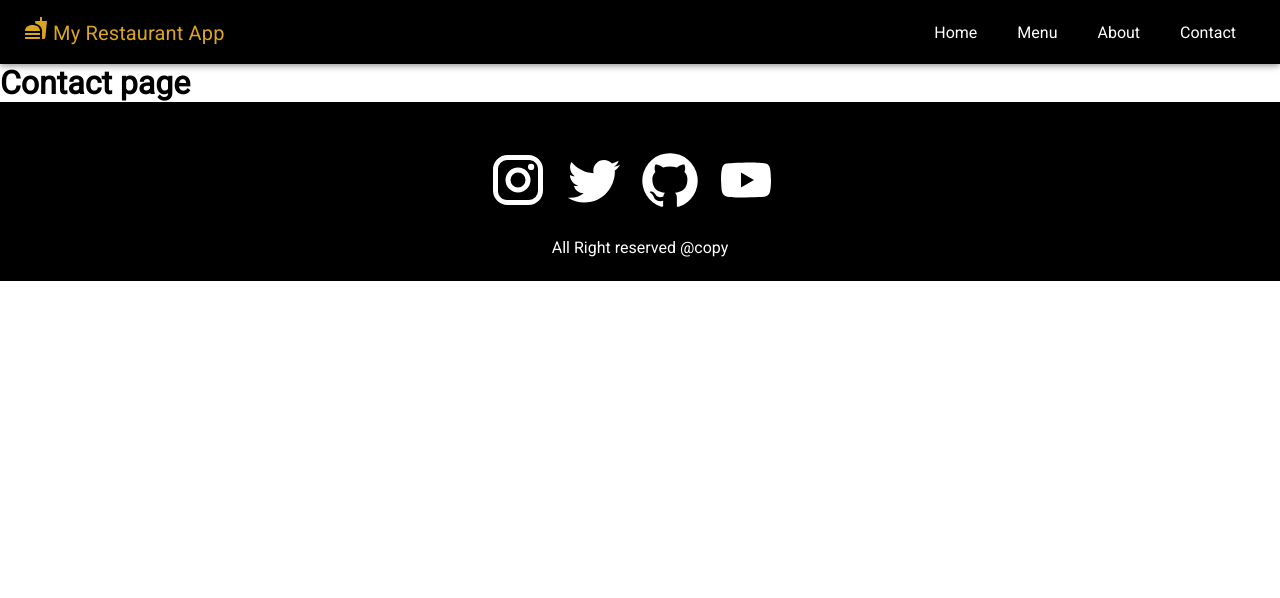
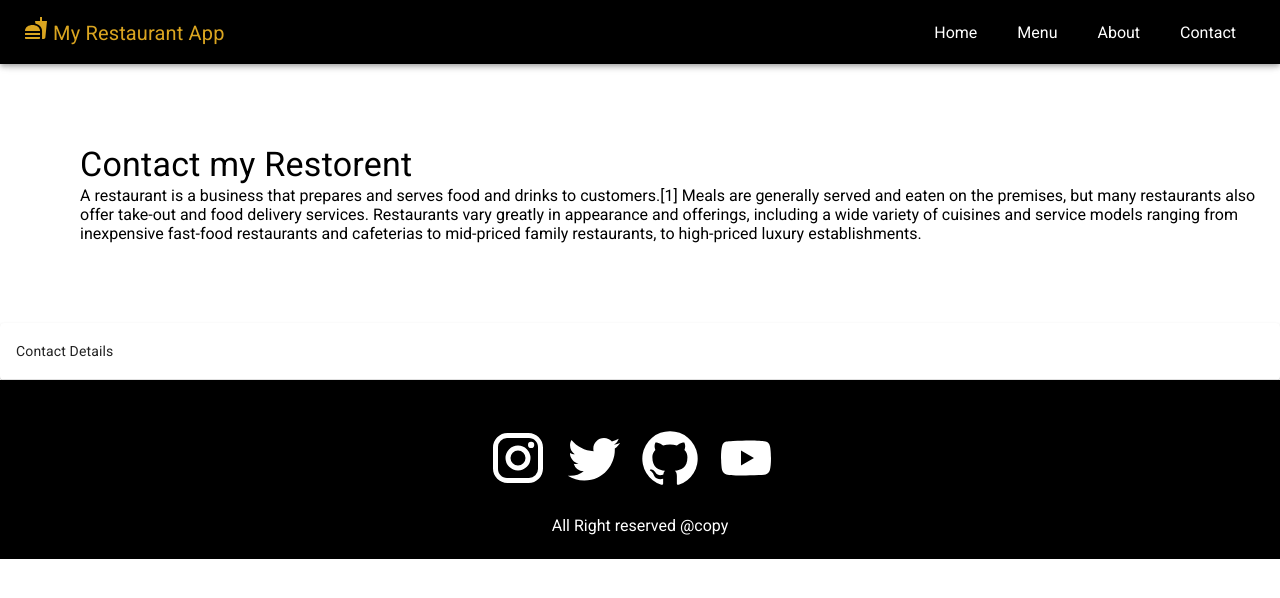
Before and after one commit to PRATHAPA-POOJARI/My_Restorent_app1, a React (Create React App) app: page /contact in a window 1280 px wide. Shown: the top 598 px of the page. Built offline with nearby package versions, Linux system fonts and the light colour scheme.

Commit message:
Update Contact.js

```diff
--- a/src/pages/Contact.js
+++ b/src/pages/Contact.js
@@ -1,11 +1,31 @@
 import React from 'react'
 import Layout from '../components/Layout/Layout'
-
+import {Box,Typography, TableContainer,Paper,Table,TableHead, TableRow, TableCell} from '@mui/material';
 const Contact = () => {
   return (
     <Layout>
-        <h1> Contact page
-             </h1></Layout>
+        <Box sx={{my:10,marginLeft:10 ,"&h4":{fontWeight:'bold',marginBottom:2}}}>
+          <Typography variant="h4" >
+              Contact my Restorent
+          </Typography>
+             <p> A restaurant is a business that prepares and serves food and drinks to customers.[1] Meals are generally served and eaten on the premises, but many restaurants also offer take-out and food delivery services. Restaurants vary greatly in appearance and offerings, including a wide variety of cuisines and service models ranging from inexpensive fast-food restaurants and cafeterias to mid-priced family restaurants, to high-priced luxury establishments.
+
+        </p>
+        </Box>
+        <Box>
+          <TableContainer component={Paper}>
+
+            <Table arial-label="contact table">
+              <TableHead>
+                <TableRow>
+                  <TableCell>Contact Details</TableCell>
+                  </TableRow>
+              </TableHead>
+
+              </Table>
+          </TableContainer>
+        </Box>
+             </Layout>
   )
 }
 
```
